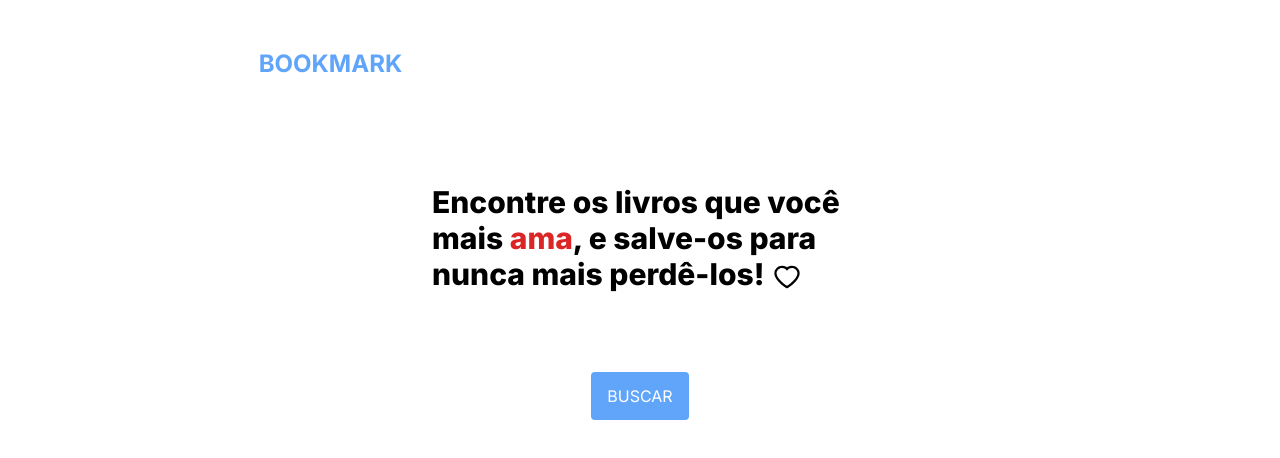
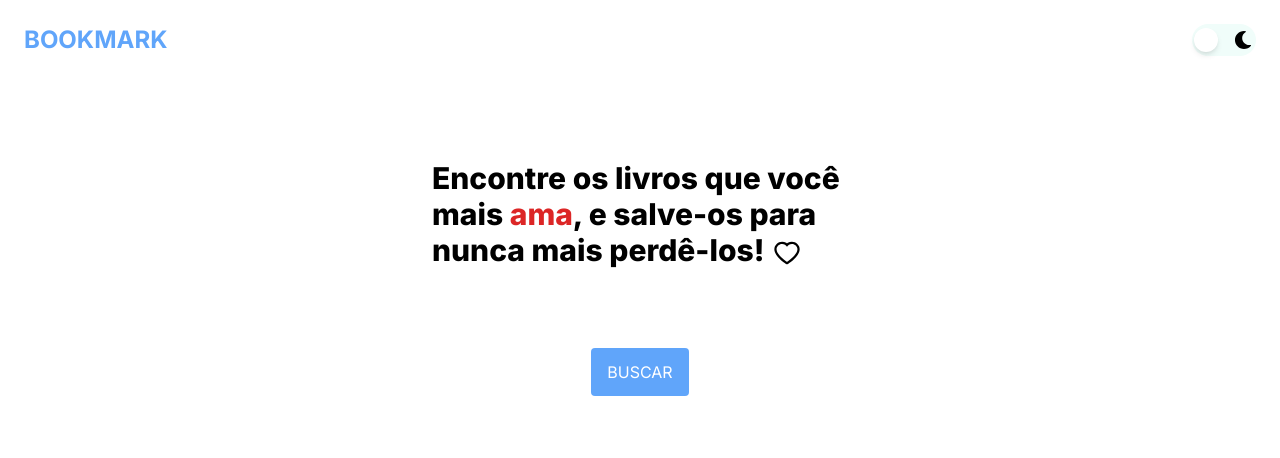
Before and after one commit to rafaelfmarques/book-mark, a Next.js app in the folder web/: page / in a window 1280 px wide. Shown: the top 458 px of the page. Built offline with nearby package versions, Linux system fonts and the light colour scheme.

Commit message:
feat: add toggle for theme dark/light mode

```diff
--- a/web/src/app/layout.tsx
+++ b/web/src/app/layout.tsx
@@ -15,7 +15,7 @@
 }) {
   return (
     <html lang="en">
-      <body className={inter.className}>{children}</body>
+      <body className={`${inter.className} dark:bg-medium`}>{children}</body>
     </html>
   );
 }
--- a/web/src/app/page.tsx
+++ b/web/src/app/page.tsx
@@ -1,38 +1,7 @@
 "use client";
 
-import Navbar from "@/components/Navbar";
-import Link from "next/link";
-import { AiOutlineHeart } from "react-icons/ai";
+import Home from "./pages/home";
 
-export default function Home() {
-  return (
-    <div>
-      <Navbar
-        title="BOOKMARK"
-        submenus={[
-          { submenu: "SOBRE", link: "/" },
-          { submenu: "CONTATO", link: "/" },
-        ]}
-      />
-      <div className="mt-16 justify-center flex">
-        <div className="max-w-md p-4 flex items-center">
-          <h3 className="text-xl md:text-2xl lg:text-3xl font-extrabold ">
-            Encontre os livros que você mais {""}
-            <span className="text-red-600 hover:text-red-300">ama</span>, e
-            salve-os para nunca mais perdê-los!
-            <AiOutlineHeart className="ml-2 inline " />
-          </h3>
-        </div>
-      </div>
-      <div className="mt-16 justify-center flex ">
-        <Link
-          href={"/search"}
-          className="px-4 py-3 bg-blue-400 hover:bg-blue-300 text-white rounded flex items-center gap-3 max-w-3xl"
-        >
-          BUSCAR
-        </Link>
-      </div>
-      <footer></footer>
-    </div>
-  );
+export default function App() {
+  return <Home />;
 }
--- /dev/null
+++ b/web/src/app/pages/home/index.tsx
@@ -0,0 +1,38 @@
+"use client";
+
+import Navbar from "@/components/Navbar";
+import Link from "next/link";
+import { AiOutlineHeart } from "react-icons/ai";
+
+export default function Home() {
+  return (
+    <div>
+      <Navbar
+        title="BOOKMARK"
+        submenus={[
+          { submenu: "SOBRE", link: "/" },
+          { submenu: "CONTATO", link: "/" },
+        ]}
+      />
+      <div className="mt-16 justify-center flex">
+        <div className="max-w-md p-4 flex items-center">
+          <h3 className="text-xl md:text-2xl lg:text-3xl font-extrabold dark:text-white">
+            Encontre os livros que você mais {""}
+            <span className="text-red-600 hover:text-red-300">ama</span>, e
+            salve-os para nunca mais perdê-los!
+            <AiOutlineHeart className="ml-2 inline " />
+          </h3>
+        </div>
+      </div>
+      <div className="mt-16 justify-center flex ">
+        <Link
+          href={"/search"}
+          className="px-4 py-3 bg-blue-400 hover:bg-blue-300 text-white rounded flex items-center gap-3 max-w-3xl"
+        >
+          BUSCAR
+        </Link>
+      </div>
+      <footer></footer>
+    </div>
+  );
+}
--- /dev/null
+++ b/web/src/app/pages/index.ts
@@ -0,0 +1,2 @@
+export * from "./home";
+export * from "./search";
--- a/web/src/app/search/page.tsx
+++ b/web/src/app/pages/search/index.tsx
@@ -25,7 +25,7 @@
 
       <div className="mt-16 justify-center flex">
         <div className="max-w-lg p-2 flex items-start">
-          <h3 className="text-xl md:text-2xl lg:text-1xl font-bold ">
+          <h3 className="text-xl md:text-2xl lg:text-1xl font-bold dark:text-white">
             Não sabe o nome do livro? Não tem problema, se souber o nome do
             autor ou editora, basta digitar, pesquisar e encontrar
           </h3>
@@ -34,7 +34,7 @@
 
       <form className="mt-16 justify-center flex" onSubmit={handleSubmit}>
         <input
-          className="bg-blue-200 flex-1 h-8 rounded-lg max-w-lg  border text-white placeholder-slate-900"
+          className="bg-blue-100 flex-1 h-8 rounded-lg max-w-lg  border text-black placeholder-slate-900 "
           type="text"
           placeholder="Digite o nome do livro, autor, editora..."
           name="campo1"
@@ -48,7 +48,7 @@
       </form>
 
       <div className=" mt-8 justify-center flex">
-        <span>NADA POR AQUI... (CRI) (CRI)</span>
+        <span className="dark:text-white">NADA POR AQUI... (CRI) (CRI)</span>
       </div>
     </div>
   );
--- a/web/src/components/Navbar.tsx
+++ b/web/src/components/Navbar.tsx
@@ -1,3 +1,5 @@
+import Toggle from "./Toggle";
+
 type NavbarProps = {
   title: string;
   submenus: Array<SubmenuProps>;
@@ -10,24 +12,27 @@
 
 export default function Navbar({ title, submenus }: NavbarProps) {
   return (
-    <nav className="p-6 flex justify-around mt-6">
+    <div className="dark:bg-dark">
+      <nav className="p-6 flex justify-around">
         <a
           href="/"
           className="text-2xl hover:text-blue-200 text-blue-400 font-bold"
         >
           <h1>{title}</h1>
         </a>
-      <div className="hidden md:flex gap-5">
+        {/* <div className="hidden md:flex gap-5">
           {submenus.map((item) => (
             <a
               href={item.link}
-            className="text-white hover:text-zinc-400"
+              className="text-black hover:text-zinc-400"
               key={`${item.submenu}-${item.link}`}
             >
               {item.submenu}
             </a>
           ))}
+        </div> */}
+        <div className="flex flex-1 justify-end">{<Toggle />}</div>
+      </nav>
     </div>
-    </nav>
   );
 }
--- /dev/null
+++ b/web/src/components/Toggle.tsx
@@ -0,0 +1,40 @@
+"use client";
+
+import { useEffect, useState } from "react";
+import { FaMoon } from "react-icons/fa";
+import { BsSunFill } from "react-icons/bs";
+
+const Toggle = () => {
+  const [darkMode, setDarkMode] = useState(false);
+
+  useEffect(() => {
+    const theme = localStorage.getItem("theme");
+    setDarkMode(theme === "dark");
+  }, []);
+
+  useEffect(() => {
+    if (darkMode) {
+      document.documentElement.classList.add("dark");
+      localStorage.setItem("theme", "dark");
+    } else {
+      document.documentElement.classList.remove("dark");
+      localStorage.setItem("theme", "light");
+    }
+  }, [darkMode]);
+
+  return (
+    <div
+      className="relative w-16 h-8 flex items-center dark:bg-gray-900 bg-teal-50 cursor-pointer rounded-full p-1"
+      onClick={() => setDarkMode(!darkMode)}
+    >
+      <BsSunFill className=" text-yellow-400" size={18} />
+      <div
+        className="absolute bg-white dark:bg-medium w-6 h-6 rounded-full shadow-md transform transition-transform duration-300"
+        style={darkMode ? { right: "2px" } : { left: "2px" }}
+      ></div>
+      <FaMoon className="ml-auto text-black" size={18} />
+    </div>
+  );
+};
+
+export default Toggle;
--- a/web/tailwind.config.ts
+++ b/web/tailwind.config.ts
@@ -1,20 +1,25 @@
-import type { Config } from 'tailwindcss'
+import type { Config } from "tailwindcss";
 
 const config: Config = {
   content: [
-    './src/pages/**/*.{js,ts,jsx,tsx,mdx}',
-    './src/components/**/*.{js,ts,jsx,tsx,mdx}',
-    './src/app/**/*.{js,ts,jsx,tsx,mdx}',
+    "./src/pages/**/*.{js,ts,jsx,tsx,mdx}",
+    "./src/components/**/*.{js,ts,jsx,tsx,mdx}",
+    "./src/app/**/*.{js,ts,jsx,tsx,mdx}",
   ],
+  darkMode: "class",
   theme: {
     extend: {
+      colors: {
+        dark: "#232A3C",
+        medium: "#293245",
+      },
       backgroundImage: {
-        'gradient-radial': 'radial-gradient(var(--tw-gradient-stops))',
-        'gradient-conic':
-          'conic-gradient(from 180deg at 50% 50%, var(--tw-gradient-stops))',
+        "gradient-radial": "radial-gradient(var(--tw-gradient-stops))",
+        "gradient-conic":
+          "conic-gradient(from 180deg at 50% 50%, var(--tw-gradient-stops))",
       },
     },
   },
   plugins: [],
-}
-export default config
+};
+export default config;
```
Lines whose indentation alone changed are shown as unchanged.
